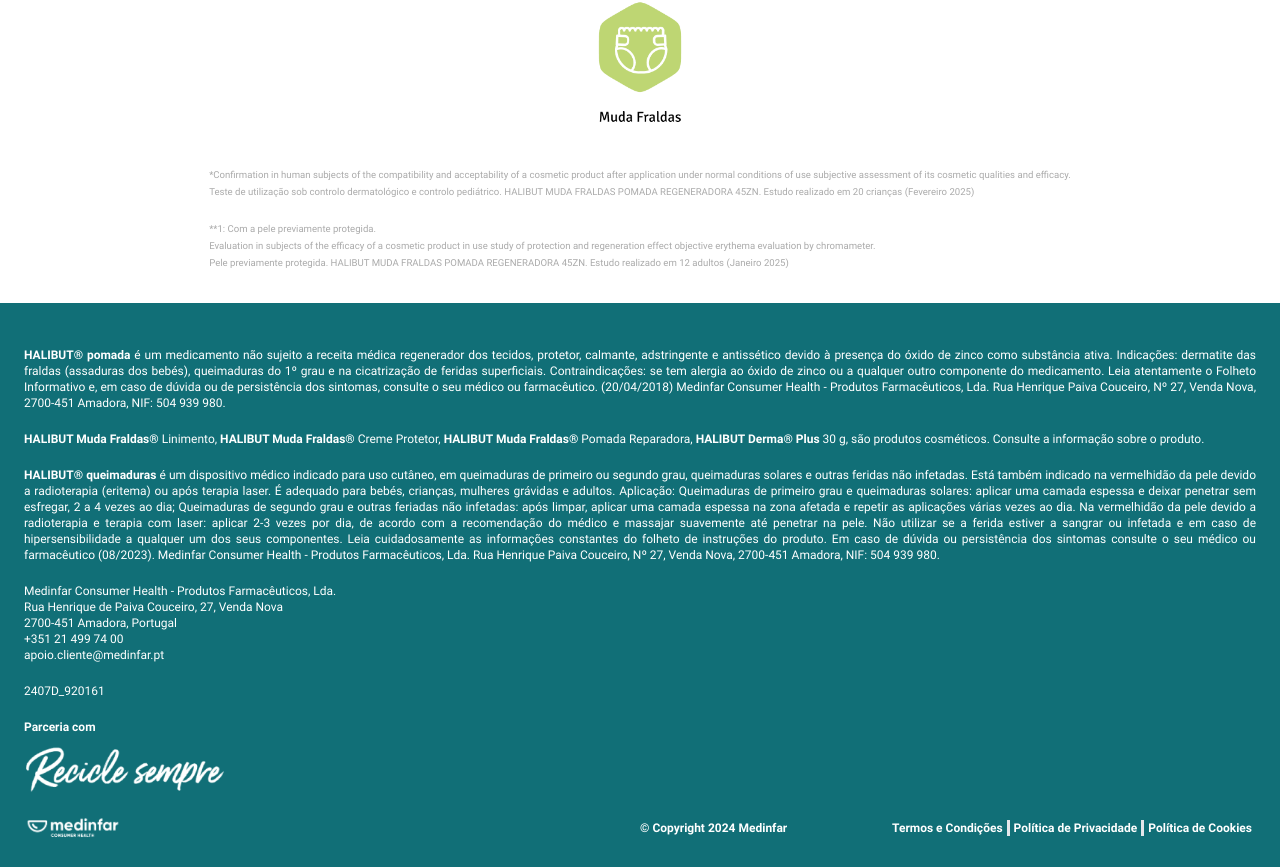
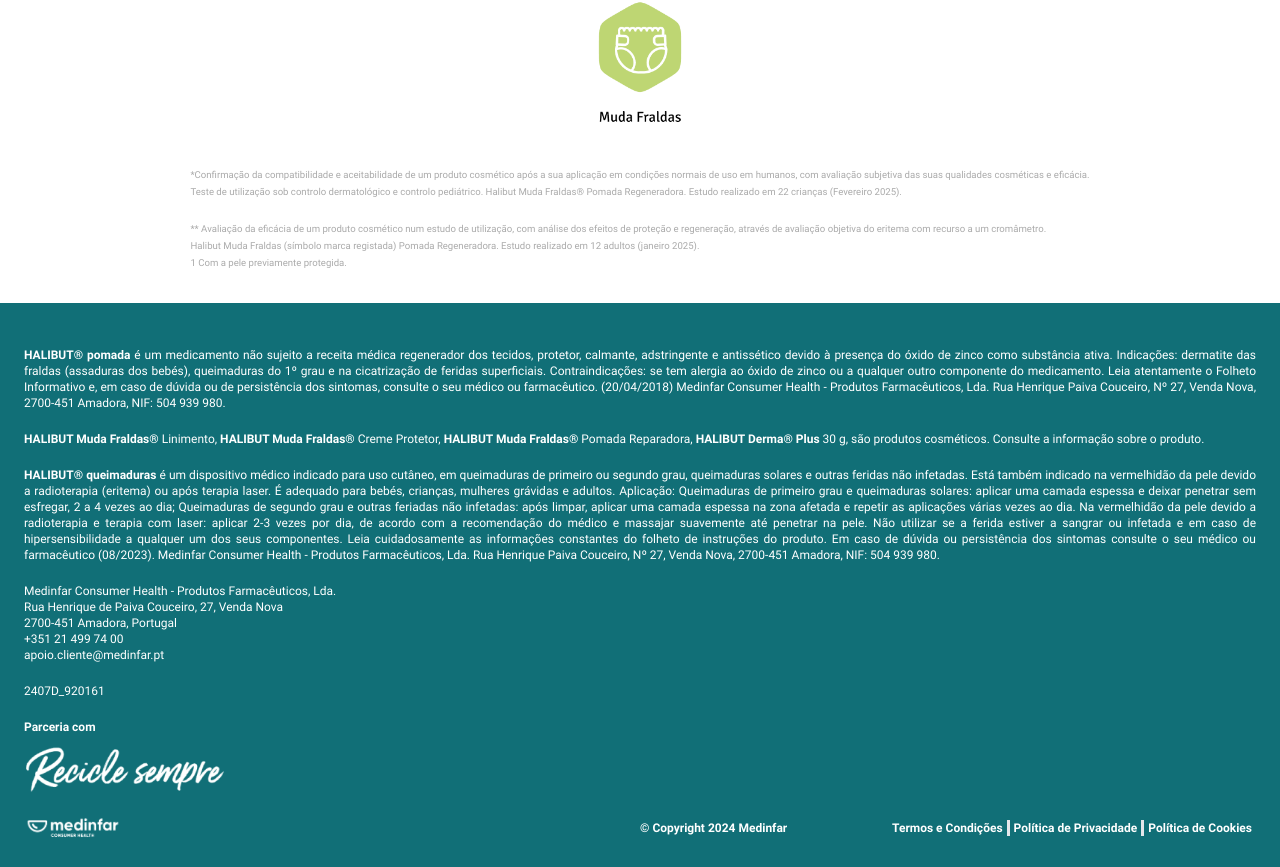
Before and after one commit to Annalect-Portugal/halibut-website, a React (Vite) app: page /pomada-regeneradora in a window 1280 px wide. Shown: the part 1939-2806 px from the top of the page. Built offline with nearby package versions, Linux system fonts and the light colour scheme.

Commit message:
Alterações Legais : Muda Fraldas® Pomada Regeneradora 45ZN
Revised the study notes on the FraldasRegeneradora page to provide updated and more accurate information in Portuguese, including changes to participant numbers and study details. Also updated the regeneradora-icons.png asset.

```diff
--- a/src/pages/FraldasRegeneradora.jsx
+++ b/src/pages/FraldasRegeneradora.jsx
@@ -97,8 +97,8 @@
 
         <section className='container max-w-[60%] mx-auto flex flex-col'>
           <div className='mx-auto text-left mt-10'>
-            <p className='text-[#AAAAAA] font-rsoboto text-xs mb-5'><small>*Confirmation in human subjects of the compatibility and acceptability of a cosmetic product after application under normal conditions of use subjective assessment of its cosmetic qualities and efficacy.<br/> Teste de utilização sob controlo dermatológico e controlo pediátrico. HALIBUT MUDA FRALDAS POMADA REGENERADORA 45ZN. Estudo realizado em 20 crianças (Fevereiro 2025)</small></p>
-            <p className='text-[#AAAAAA] font-roboto text-xs'><small>**1: Com a pele previamente protegida.<br/>Evaluation in subjects of the efficacy of a cosmetic product in use study of protection and regeneration effect objective erythema evaluation by chromameter.<br/> Pele previamente protegida. HALIBUT MUDA FRALDAS POMADA REGENERADORA 45ZN. Estudo realizado em 12 adultos (Janeiro 2025)</small></p>
+            <p className='text-[#AAAAAA] font-rsoboto text-xs mb-5'><small>*Confirmação da compatibilidade e aceitabilidade de um produto cosmético após a sua aplicação em condições normais de uso em humanos, com avaliação subjetiva das suas qualidades cosméticas e eficácia.<br/>Teste de utilização sob controlo dermatológico e controlo pediátrico. Halibut Muda Fraldas® Pomada Regeneradora. Estudo realizado em 22 crianças (Fevereiro 2025).</small></p>
+            <p className='text-[#AAAAAA] font-roboto text-xs'><small>** Avaliação da eficácia de um produto cosmético num estudo de utilização, com análise dos efeitos de proteção e regeneração, através de avaliação objetiva do eritema com recurso a um cromâmetro.<br/>Halibut Muda Fraldas (símbolo marca registada) Pomada Regeneradora. Estudo realizado em 12 adultos (janeiro 2025).<br/>1 Com a pele previamente protegida.</small></p>
           </div>
         </section>
     </>
```
Also changed, not shown: src/assets/muda-fraldas/produtos/regeneradora/regeneradora-icons.png.
